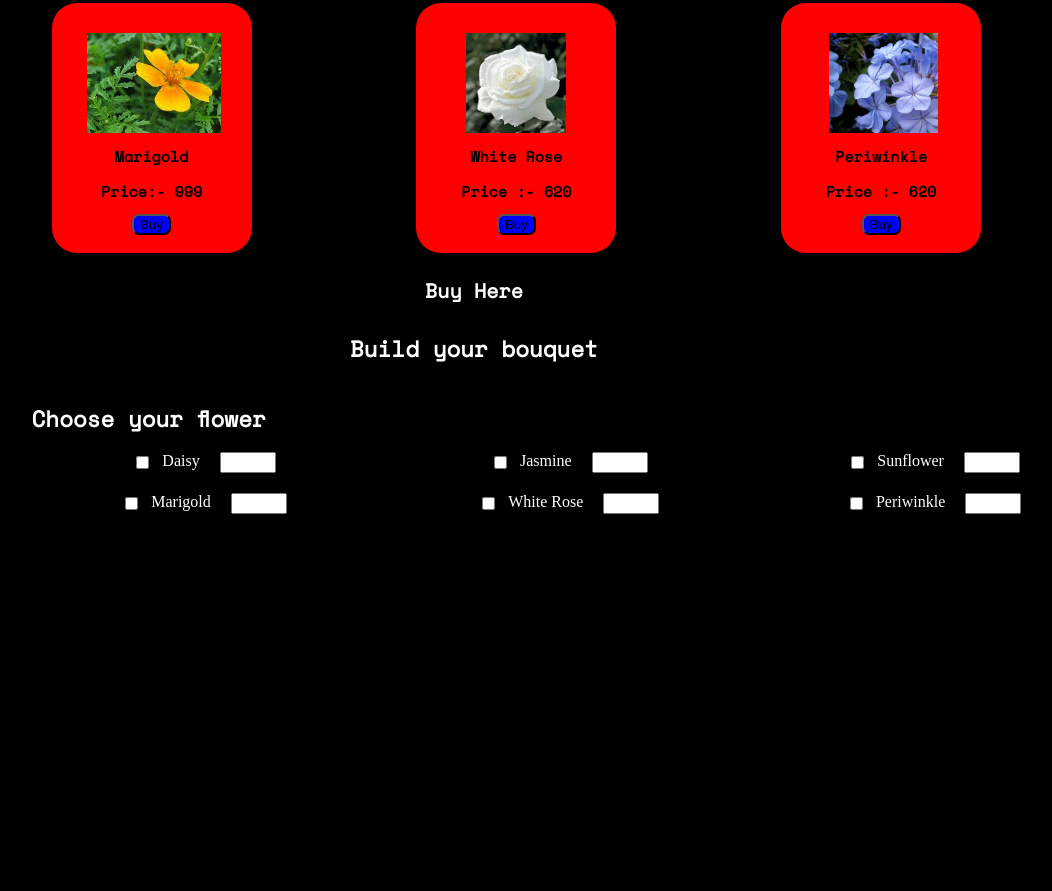
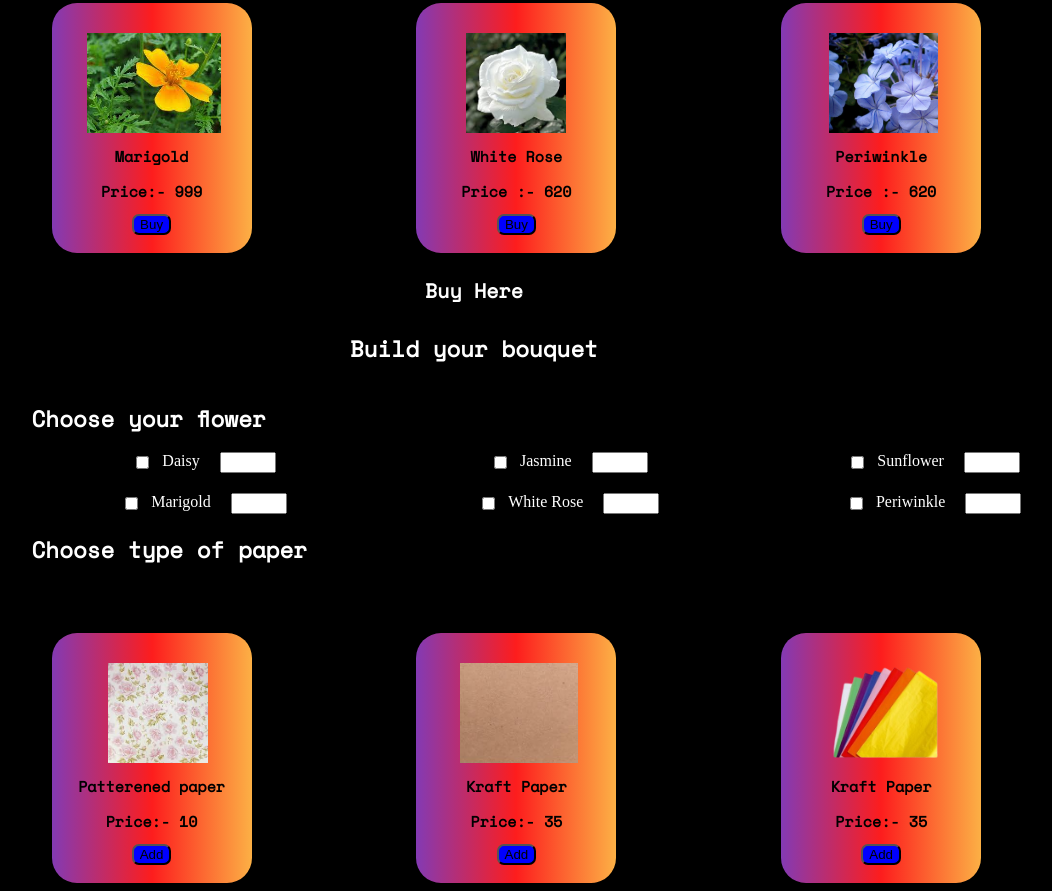
Before and after one commit to chitresh99/petalmarket, a plain HTML site: page index.html in a window 1280 px wide. Shown: the part 605-1496 px from the top of the page, without its empty margins (166-1218 px from the left). Before the commit the page ends 1127 px from the top, so only its background shows below. Drawn offline with nearby package versions, Linux system fonts and the light colour scheme.

Commit message:
choose a card section added

```diff
--- a/index.html
+++ b/index.html
@@ -187,6 +187,65 @@
             <label for="flowertypetype1"> Periwinkle </label> <br>
 
             <input type="number" id="quantity" name="quantity" min="1" max="10">
+        </div>
+</div>
+        <div class="choosetypeofpaper">
+            <h2>Choose type of paper</h2>
+        </div>
+
+
+
+        <div class="papersection">
+            <div class="paper1">
+                <div class="paperpc1">
+                    <img src="images/papers/patterenedpaper.jpeg" alt="pattern paper">
+
+                    <h2> Patterened paper </h2>
+
+                <h2> Price:- 10 </h2>
+
+
+                <div class="button">
+                    <button class="button1"> Add </button>
+                </div>
+                </div>
+
+
+            </div>
+
+            <div class="paper2">
+                <div class="paperpc2">
+                    <img src="images/papers/kraft2.jpeg" alt="pattern paper">
+
+                    <h2> Kraft Paper </h2>
+
+                    <h2> Price:- 35 </h2>
+
+
+                    <div class="button">
+                        <button class="button1"> Add </button>
+                    </div>
+
+
+                </div>
+            </div>
+
+            <div class="paper3">
+                <div class="paperpc3">
+                    <img src="images/papers/cellophanepaper.png" alt="cellophane paper">
+
+                    <h2> Kraft Paper </h2>
+
+                    <h2> Price:- 35 </h2>
+
+
+                    <div class="button">
+                        <button class="button1"> Add </button>
+                    </div>
+                </div>
+            </div>
+
+        </div>
 
 
 </body>
--- a/style.css
+++ b/style.css
@@ -1,4 +1,5 @@
-html,body{
+html,
+body {
     background-color: black;
 }
 
@@ -17,7 +18,7 @@ html,body{
     font-style: italic;
 }
 
-.name{
+.name {
     font-family: 'Antique Ancienne Italic', sans-serif;
     background-color: black;
     height: 100px;
@@ -26,11 +27,11 @@ html,body{
     font-size: 20px;
     margin-top: 5px;
     display: flex;
-   justify-content: center;
+    justify-content: center;
 
 }
 
-.name i{
+.name i {
     position: absolute;
     font-size: 1.6vw;
     margin-top: 40px;
@@ -45,7 +46,7 @@ html,body{
     font-size: 20px;
 } */
 
-.message{
+.message {
     font-family: 'Antique Ancienne Italic', sans-serif;
     background-color: black;
     height: 100px;
@@ -54,11 +55,11 @@ html,body{
     font-size: 10px;
     margin-top: 5px;
     display: flex;
-   justify-content: center;
-   margin-bottom: 0;
+    justify-content: center;
+    margin-bottom: 0;
 }
 
-.ourshop{
+.ourshop {
     font-family: 'SpaceMono-Regular', sans-serif;
     background-color: black;
     height: 100px;
@@ -67,20 +68,21 @@ html,body{
     font-size: 10px;
     margin-top: -5px;
     display: flex;
-   justify-content: center;
+    justify-content: center;
 }
 
-.products{
+.products {
     display: grid;
     grid-template-columns: repeat(3, 1fr);
     grid-gap: 20px;
     margin-left: 15%;
 }
 
-.card1{
+.card1 {
     height: 250px;
     width: 200px;
-    background-color: red;
+    background: rgb(131, 58, 180);
+    background: linear-gradient(90deg, rgba(131, 58, 180, 1) 0%, rgba(253, 29, 29, 1) 50%, rgba(252, 176, 69, 1) 100%);
     margin-left: 20px;
     border-radius: 25px;
     display: flex;
@@ -100,7 +102,7 @@ html,body{
 
 }
 
-.picture h2{
+.picture h2 {
     display: flex;
     justify-content: center;
     font-size: 15px;
@@ -108,21 +110,22 @@ html,body{
 
 }
 
-.button{
+.button {
     display: flex;
     justify-content: center;
 }
 
-.button1{
+.button1 {
     background-color: blue;
     border-radius: 7px;
 }
 
 
-.card2{
+.card2 {
     height: 250px;
     width: 200px;
-    background-color: red;
+    background: rgb(131, 58, 180);
+    background: linear-gradient(90deg, rgba(131, 58, 180, 1) 0%, rgba(253, 29, 29, 1) 50%, rgba(252, 176, 69, 1) 100%);
     margin-left: 20px;
     border-radius: 25px;
     display: flex;
@@ -131,10 +134,11 @@ html,body{
     gap: 30px;
 }
 
-.card3{
+.card3 {
     height: 250px;
     width: 200px;
-    background-color: red;
+    background: rgb(131, 58, 180);
+    background: linear-gradient(90deg, rgba(131, 58, 180, 1) 0%, rgba(253, 29, 29, 1) 50%, rgba(252, 176, 69, 1) 100%);
     margin-left: 20px;
     border-radius: 25px;
     display: flex;
@@ -143,7 +147,7 @@ html,body{
     gap: 30px;
 }
 
-.product2{
+.product2 {
     display: grid;
     padding-top: 50px;
     grid-template-columns: repeat(3, 1fr);
@@ -151,7 +155,7 @@ html,body{
     margin-left: 15%;
 }
 
-.picture2 img{
+.picture2 img {
     height: 100px;
     width: auto;
     margin-top: 30px;
@@ -160,19 +164,19 @@ html,body{
     justify-content: center;
 }
 
-.picture2 h2{
+.picture2 h2 {
     display: flex;
     justify-content: center;
     font-size: 15px;
     font-family: 'SpaceMono-Regular', sans-serif;
 }
 
-.buttonr2{
+.buttonr2 {
     display: flex;
     justify-content: center;
 }
 
-.button2{
+.button2 {
     background-color: blue;
     border-radius: 7px;
 }
@@ -186,14 +190,14 @@ html,body{
     justify-content: center;
 }
 
-.picture3 h2{
+.picture3 h2 {
     display: flex;
     justify-content: center;
     font-size: 15px;
     font-family: 'SpaceMono-Regular', sans-serif;
 }
 
-.picture4 img{
+.picture4 img {
     height: 100px;
     width: auto;
     margin-top: 30px;
@@ -202,14 +206,14 @@ html,body{
     justify-content: center;
 }
 
-.picture4 h2{
+.picture4 h2 {
     display: flex;
     justify-content: center;
     font-size: 15px;
     font-family: 'SpaceMono-Regular', sans-serif;
 }
 
-.buy{
+.buy {
     font-family: 'SpaceMono-Regular', sans-serif;
     background-color: black;
     height: 50px;
@@ -218,7 +222,7 @@ html,body{
     font-size: 10px;
     margin-top: 10px;
     display: flex;
-   justify-content: center;
+    justify-content: center;
 }
 
 /* .specification{
@@ -226,7 +230,7 @@ html,body{
 
 } */
 
-.Buildyourbouquet{
+.Buildyourbouquet {
     font-family: 'SpaceMono-Regular', sans-serif;
     height: 50%;
     color: white;
@@ -235,7 +239,7 @@ html,body{
     font-size: 15px;
 }
 
-.chooseyourflower{
+.chooseyourflower {
     font-family: 'SpaceMono-Regular', sans-serif;
     height: 50px;
     color: white;
@@ -243,7 +247,7 @@ html,body{
     font-size: 15px;
 }
 
-.flowernames{
+.flowernames {
 
     display: grid;
     grid-template-columns: repeat(3, 1fr);
@@ -252,21 +256,126 @@ html,body{
     color: white;
 }
 
-.flower1{
+.flower1 {
     display: flex;
     justify-content: center;
     gap: 10px;
 }
 
-.flower2{
+.flower2 {
     display: flex;
     justify-content: center;
     gap: 10px;
 }
 
-.flower3{
+.flower3 {
 
     display: flex;
     justify-content: center;
     gap: 10px;
 }
+
+.choosetypeofpaper {
+    font-family: 'SpaceMono-Regular', sans-serif;
+    height: 50px;
+    color: white;
+    margin-left: 15%;
+    font-size: 15px;
+
+}
+
+.papersection {
+    display: grid;
+    padding-top: 50px;
+    grid-template-columns: repeat(3, 1fr);
+    grid-gap: 20px;
+    margin-left: 15%;
+}
+
+.paper1 {
+    height: 250px;
+    width: 200px;
+    background: rgb(131, 58, 180);
+    background: linear-gradient(90deg, rgba(131, 58, 180, 1) 0%, rgba(253, 29, 29, 1) 50%, rgba(252, 176, 69, 1) 100%);
+    margin-left: 20px;
+    border-radius: 25px;
+    display: flex;
+    flex-direction: column;
+    align-items: center;
+    gap: 30px;
+}
+
+.paperpc1 img {
+    height: 100px;
+    width: auto;
+    margin-top: 30px;
+    margin-left: 30px;
+    display: flex;
+    justify-content: center;
+}
+
+.paperpc1 h2 {
+    display: flex;
+    justify-content: center;
+    font-size: 15px;
+    font-family: 'SpaceMono-Regular', sans-serif;
+}
+
+.paper2 {
+    height: 250px;
+    width: 200px;
+    background: rgb(131, 58, 180);
+    background: linear-gradient(90deg, rgba(131, 58, 180, 1) 0%, rgba(253, 29, 29, 1) 50%, rgba(252, 176, 69, 1) 100%);
+    margin-left: 20px;
+    border-radius: 25px;
+    display: flex;
+    flex-direction: column;
+    align-items: center;
+    gap: 30px;
+}
+
+.paperpc2 img {
+    height: 100px;
+    width: auto;
+    margin-top: 30px;
+    margin-left: 5px;
+    display: flex;
+    justify-content: center;
+}
+
+.paperpc2 h2 {
+    display: flex;
+    justify-content: center;
+    font-size: 15px;
+    font-family: 'SpaceMono-Regular', sans-serif;
+}
+
+
+.paper3 {
+    height: 250px;
+    width: 200px;
+    background: rgb(131, 58, 180);
+    background: linear-gradient(90deg, rgba(131, 58, 180, 1) 0%, rgba(253, 29, 29, 1) 50%, rgba(252, 176, 69, 1) 100%);
+    margin-left: 20px;
+    border-radius: 25px;
+    display: flex;
+    flex-direction: column;
+    align-items: center;
+    gap: 30px;
+}
+
+.paperpc3 img {
+    height: 100px;
+    width: auto;
+    margin-top: 30px;
+    margin-left: 5px;
+    display: flex;
+    justify-content: center;
+}
+
+.paperpc3 h2 {
+    display: flex;
+    justify-content: center;
+    font-size: 15px;
+    font-family: 'SpaceMono-Regular', sans-serif;
+}
```
Also changed, not shown: images/papers/cellophanepaper.png (added), images/papers/kraft2.jpeg (added), images/papers/kraftpaper.jpg (added), images/papers/patterenedpaper.jpeg (added).
